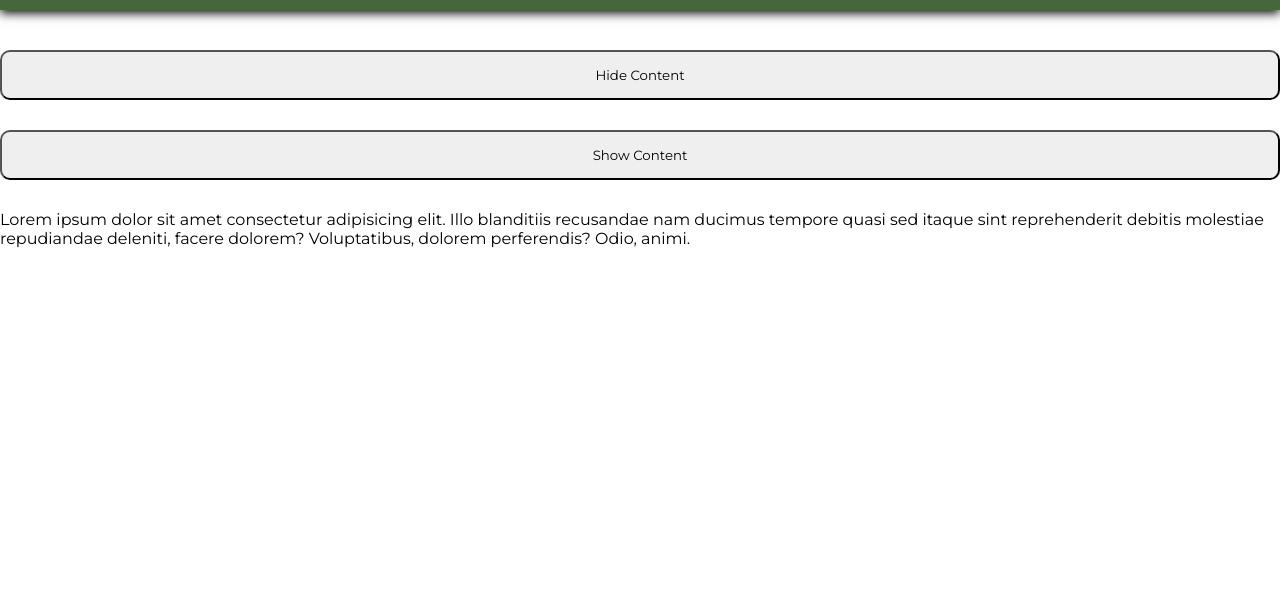
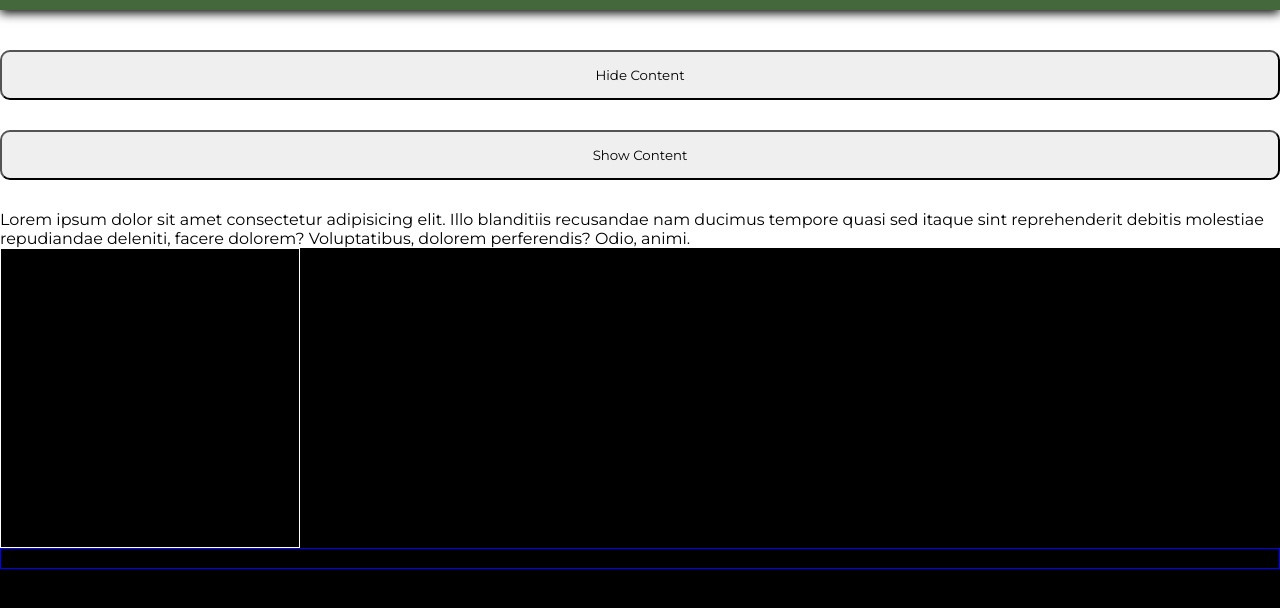
Before and after one commit to clovis-de-melo/css-studies, a plain HTML site: page html/nav-bar.html in a window 1280 px wide. Shown: the part 84-692 px from the top of the page. Drawn offline with Linux system fonts and the light colour scheme.

Commit message:
feat: add position section

```diff
--- a/css/nav-bar.css
+++ b/css/nav-bar.css
@@ -158,3 +158,21 @@ header {
 /* #content p {
     display: none;
 } */
+
+#position {
+    background-color: black;
+    height: 100vh;
+    width: 100vw;
+}
+
+
+
+.container-1 {
+    border: 1px solid white;
+    height: 300px;
+    width: 300px;
+}
+
+.container-2 {
+    border: 1px solid blue;
+}
--- a/html/nav-bar.html
+++ b/html/nav-bar.html
@@ -52,7 +52,12 @@
                 <p>Lorem ipsum dolor sit amet consectetur adipisicing elit. Illo blanditiis recusandae nam ducimus tempore quasi sed itaque sint reprehenderit debitis molestiae repudiandae deleniti, facere dolorem? Voluptatibus, dolorem perferendis? Odio, animi.</p>
             </div>
         </div>
-
+    </section>
+    <section id="position">
+        <div class="position-container">
+            <div class="container-1">Container 1</div>
+            <div class="container-2">Container 2</div>
+        </div>
     </section>
 
 <script src="/javascript/nav-bar.js"></script>
```
